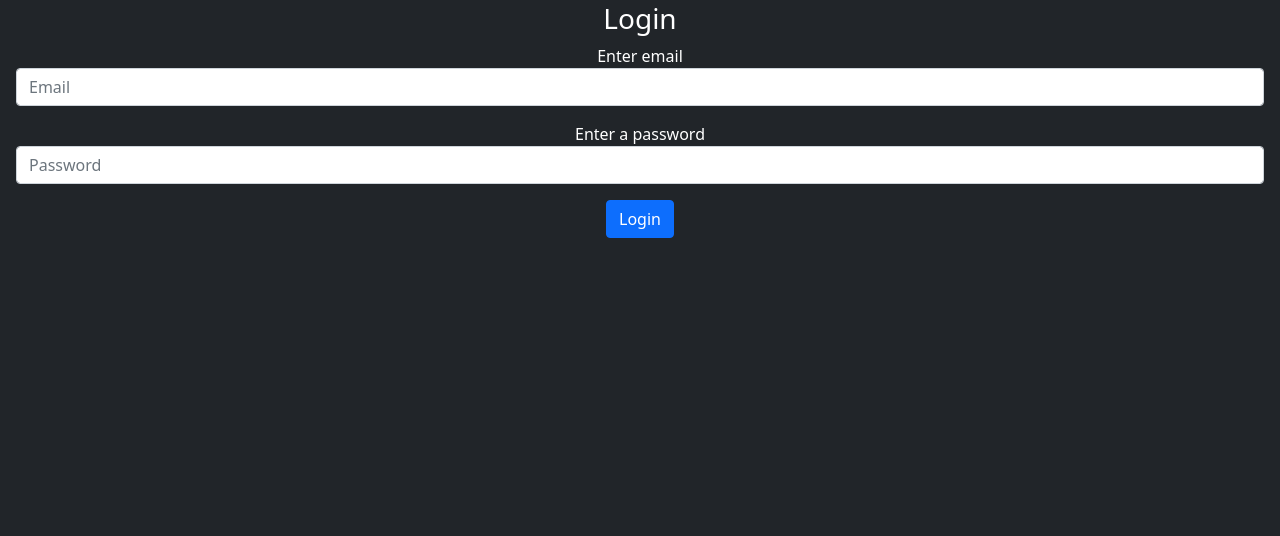
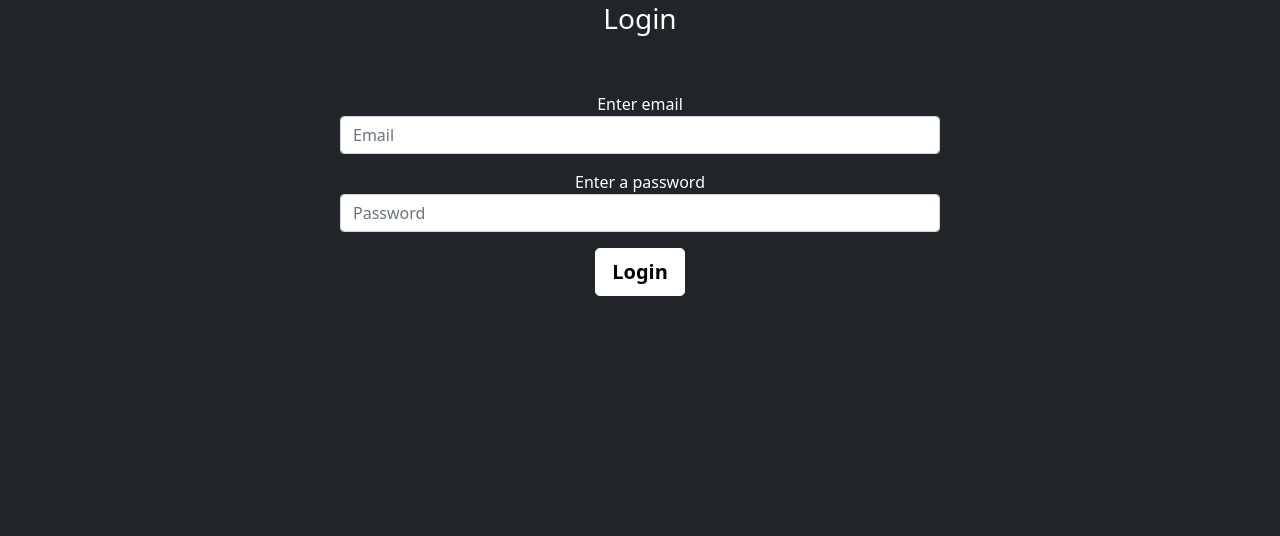
Before and after one commit to sicness9/BrewReview, a Flask app: page /login in a window 1280 px wide. Shown: the part 70-606 px from the top of the page. Run offline with Flask 2, Linux system fonts and the light colour scheme; some libraries are stand-ins or nearby versions.

Commit message:
updated the login template to shrink the input form fields. They now take us less space

```diff
--- a/website/templates/login.html
+++ b/website/templates/login.html
@@ -2,10 +2,10 @@
 {% block content %}
 <form method = "POST">
     <h3 align="center" style="color:white; size:500%">Login</h3>
-    <div align="center" class="form-group">
+    <div align="center" class="container w-50 form-group mx-auto pt-5">
         <p style="color:white;">Enter email <input type = "email" class="form-control" placeholder="Email" name = "email" /></p>
         <p style="color:white">Enter a password <input type="password" class="form-control" placeholder="Password" name="password"/></p>
-        <p><input class="btn btn-primary" type = "submit" value = "Login" /></p>
+        <p><input class="btn btn-lg btn-secondary fw-bold border-white bg-white text-black" type = "submit" value = "Login" /></p>
     </div>
 </form>
 {% endblock %}
```
